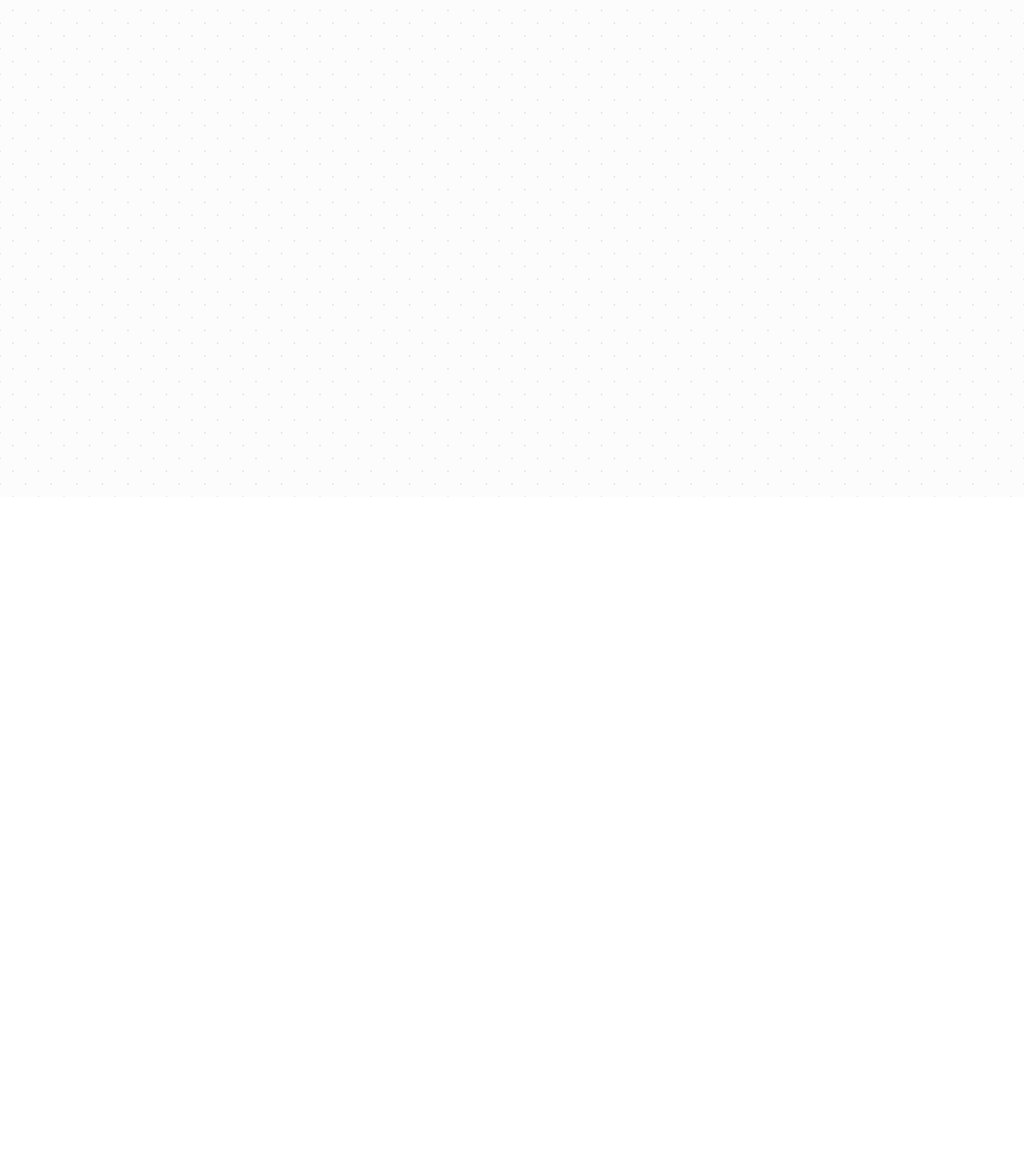
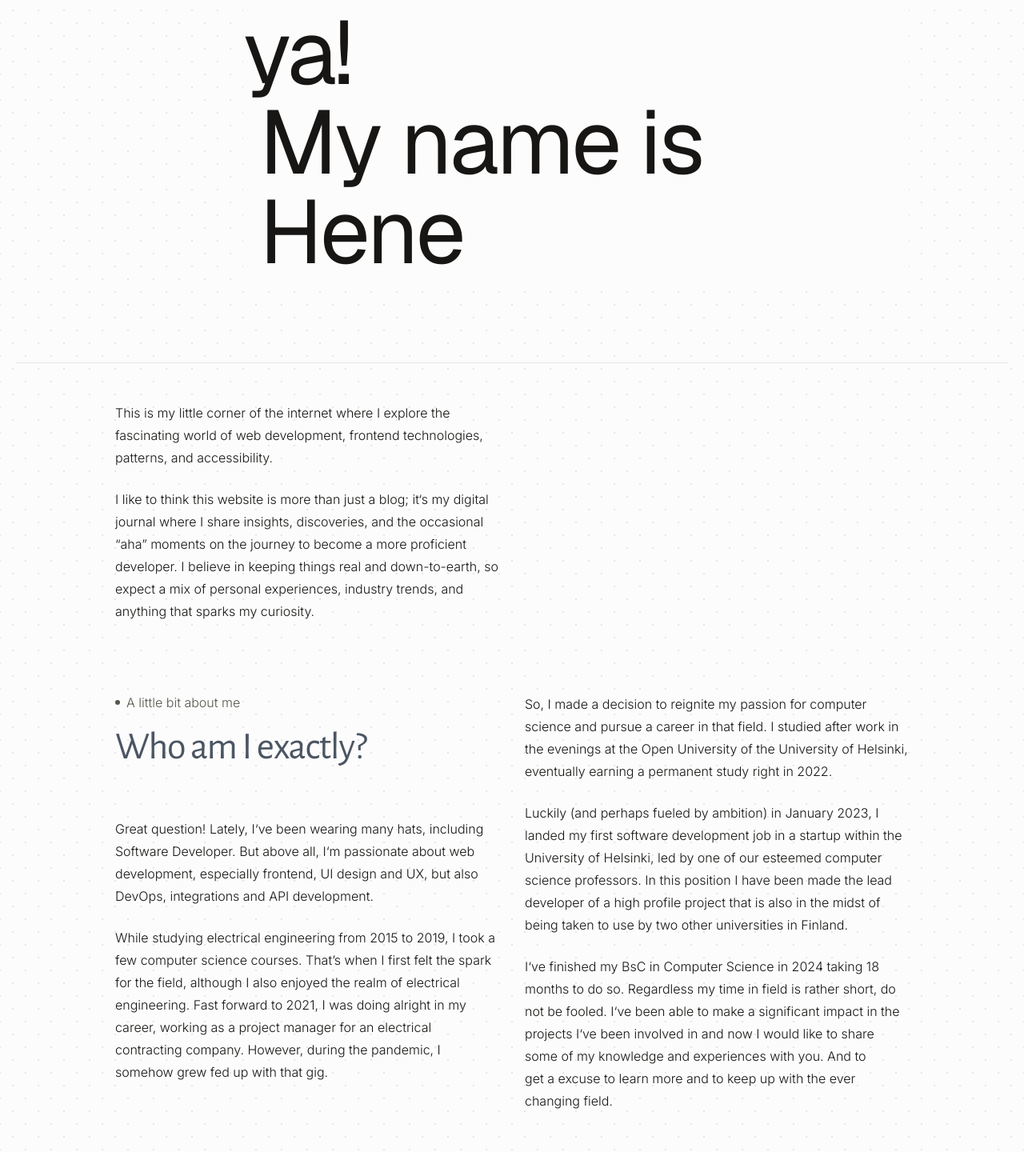
Before and after one commit to HRemonen/hremonen-site, a Next.js app: page /about in a window 1280 px wide. Shown: the part 291-1731 px from the top of the page at 80% size. Before the commit the page ends 912 px from the top, so only its background shows below. Built offline with nearby package versions, Linux system fonts and the light colour scheme.

Commit message:
feat: about page contents and styling

```diff
--- a/src/app/about/page.tsx
+++ b/src/app/about/page.tsx
@@ -1,10 +1,108 @@
 import { Metadata } from 'next'
 import { BLOG_NAME, BLOG_URL, BLOG_LOCALE, BLOG_AUTHOR } from '@/lib/constants'
 import PageContainer from '@/app/_components/ui/page-container'
+import { Interpunct } from '../_components/ui/icons'
+import PageSectionSeparator from '../_components/ui/page-section-separator'
+import PageSection from '../_components/ui/page-section'
+import SubSectionTitle from '../_components/ui/page-sub-section-title'
 
 const About = async () => (
   <PageContainer>
-    <article className='mx-auto mb-32'>asdfasdf</article>
+    <PageSection>
+      <div className='w-auto pb-8 lg:ml-20 xl:ml-40 xl:px-4'>
+        <div className='mb-2 flex w-full items-center space-x-2 bg-[#fcfcfc] px-3 dark:bg-[#1f2028] xs:mb-4 lg:space-x-0'>
+          <Interpunct />
+          <h1 className='font-display text-xl font-light text-accent-text dark:text-accent-text-dark sm:text-2xl lg:px-6'>
+            About me
+          </h1>
+        </div>
+        <div className='w-auto'>
+          <h2 className='bg-[#fcfcfc] pb-3 font-sans text-4xl leading-none tracking-tight text-text dark:bg-[#1f2028] dark:text-text-dark sm:text-5xl md:text-6xl lg:text-7xl xl:text-8xl'>
+            <span className='pl-3 lg:pl-5'>
+              Nice to meet ya!&nbsp;&nbsp;
+              <br />
+            </span>
+            <span className='pl-3 lg:pl-5'>
+              My name is&nbsp;&nbsp;
+              <br />
+            </span>
+            <span className='pl-3 lg:pl-5'>
+              Hene&nbsp;&nbsp;
+              <br />
+            </span>
+          </h2>
+        </div>
+      </div>
+    </PageSection>
+
+    <PageSectionSeparator />
+
+    <PageSection>
+      <div className='flex flex-col md:flex-row'>
+        <div className='w-full px-4 md:w-1/2'>
+          <p className='xl:text-md mb-6 text-pretty text-base font-light leading-7 text-text dark:text-text-dark'>
+            This is my little corner of the internet where I explore the
+            fascinating world of web development, frontend technologies,
+            patterns, and accessibility.
+          </p>
+          <p className='xl:text-md mb-6 text-pretty text-base font-light leading-7 text-text dark:text-text-dark'>
+            I like to think this website is more than just a blog; it&lsquo;s my
+            digital journal where I share insights, discoveries, and the
+            occasional “aha” moments on the journey to become a more proficient
+            developer. I believe in keeping things real and down-to-earth, so
+            expect a mix of personal experiences, industry trends, and anything
+            that sparks my curiosity.
+          </p>
+        </div>
+      </div>
+
+      <div className='mt-16 flex flex-col md:flex-row'>
+        <div className='w-full px-4 md:w-1/2'>
+          <SubSectionTitle
+            title='Who am I exactly?'
+            description='A little bit about me'
+          />
+          <p className='xl:text-md mb-6 text-pretty text-base font-light leading-7 text-text dark:text-text-dark'>
+            Great question! Lately, I&lsquo;ve been wearing many hats, including
+            Software Developer. But above all, I&lsquo;m passionate about web
+            development, especially frontend, UI design and UX, but also DevOps,
+            integrations and API development.
+          </p>
+          <p className='xl:text-md mb-6 text-pretty text-base font-light leading-7 text-text dark:text-text-dark'>
+            While studying electrical engineering from 2015 to 2019, I took a
+            few computer science courses. That’s when I first felt the spark for
+            the field, although I also enjoyed the realm of electrical
+            engineering. Fast forward to 2021, I was doing alright in my career,
+            working as a project manager for an electrical contracting company.
+            However, during the pandemic, I somehow grew fed up with that gig.
+          </p>
+        </div>
+        <div className='w-full px-4 md:w-1/2'>
+          <p className='xl:text-md mb-6 text-pretty text-base font-light leading-7 text-text dark:text-text-dark'>
+            So, I made a decision to reignite my passion for computer science
+            and pursue a career in that field. I studied after work in the
+            evenings at the Open University of the University of Helsinki,
+            eventually earning a permanent study right in 2022.
+          </p>
+          <p className='xl:text-md mb-6 text-pretty text-base font-light leading-7 text-text dark:text-text-dark'>
+            Luckily (and perhaps fueled by ambition) in January 2023, I landed
+            my first software development job in a startup within the University
+            of Helsinki, led by one of our esteemed computer science professors.
+            In this position I have been made the lead developer of a high
+            profile project that is also in the midst of being taken to use by
+            two other universities in Finland.
+          </p>
+          <p className='xl:text-md mb-6 text-pretty text-base font-light leading-7 text-text dark:text-text-dark'>
+            I&lsquo;ve finished my BsC in Computer Science in 2024 taking 18
+            months to do so. Regardless my time in field is rather short, do not
+            be fooled. I&lsquo;ve been able to make a significant impact in the
+            projects I&lsquo;ve been involved in and now I would like to share
+            some of my knowledge and experiences with you. And to get a excuse
+            to learn more and to keep up with the ever changing field.
+          </p>
+        </div>
+      </div>
+    </PageSection>
   </PageContainer>
 )
 
```
